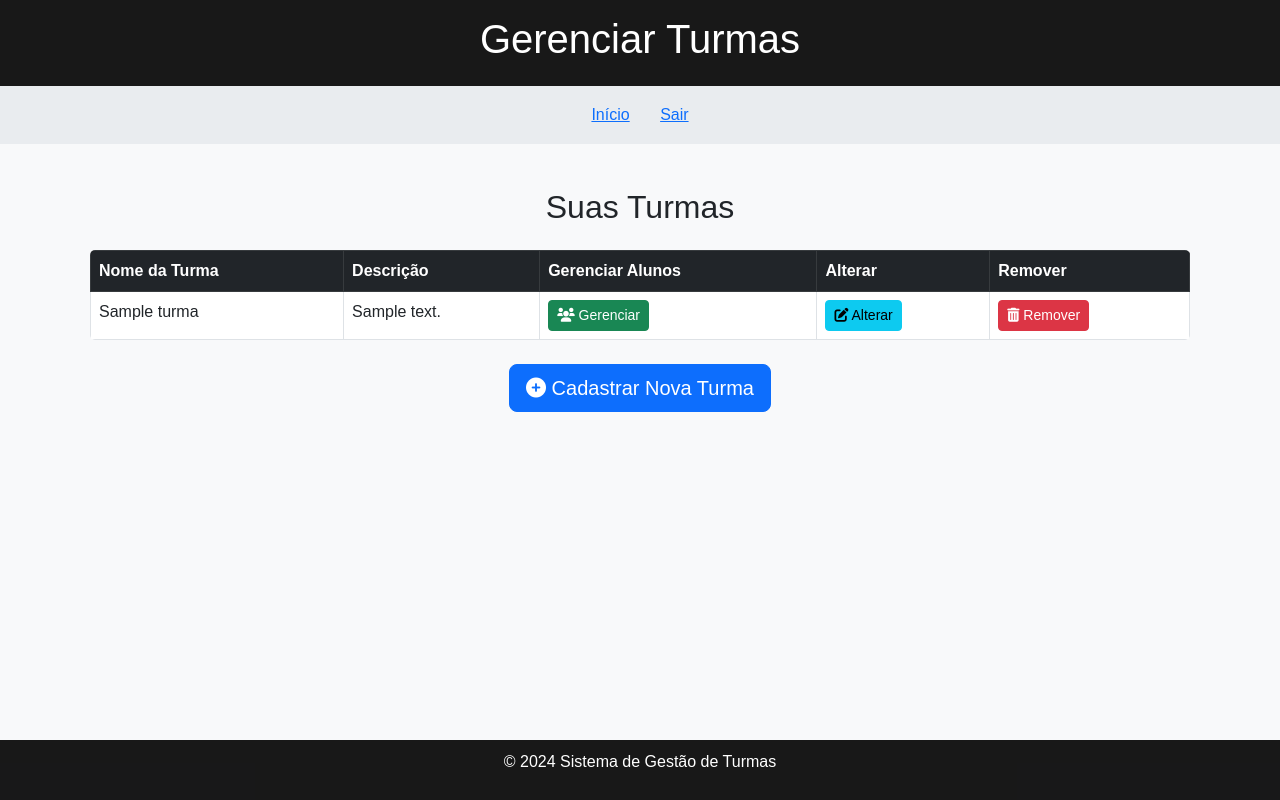
After one commit to lockoff2/TCC, a PHP site: page /Telas/turma.php in a window 1280 px wide. The commit adds this page. Run offline with PHP 8.4, Linux system fonts and the light colour scheme; the visitor is signed in with stand-in values (Sample User, id 1); tables that the repository leaves empty hold one stand-in row (values such as "Sample post").

```diff
--- /dev/null
+++ b/CSS/cadastro.css
@@ -0,0 +1,62 @@
+body {
+    font-family: Arial, sans-serif;
+    margin: 0;
+    padding: 0;
+    display: flex;
+    flex-direction: column;
+    min-height: 100vh;
+    background-color: #f8f9fa;
+}
+
+header {
+    background-color: rgba(0, 0, 0, 0.9);
+    color: white;
+    padding: 15px 20px;
+    text-align: center;
+}
+
+nav {
+    background-color: #e9ecef;
+    padding: 10px;
+    text-align: center;
+}
+
+nav a {
+    text-decoration: none;
+    color: #007bff;
+    padding: 10px 15px;
+}
+
+nav a:hover {
+    color: #0056b3;
+    text-decoration: underline;
+}
+
+.container {
+    flex: 1;
+    padding: 20px;
+}
+
+footer {
+    background-color: rgba(0, 0, 0, 0.9);
+    color: white;
+    text-align: center;
+    padding: 10px;
+    position: relative;
+    bottom: 0;
+    width: 100%;
+}
+
+.table {
+    background-color: white;
+    border-radius: 5px;
+    overflow: hidden;
+}
+
+.table-hover tbody tr:hover {
+    background-color: #f1f1f1;
+}
+
+.btn-sm {
+    font-size: 0.875rem;
+}
--- a/Controle/controlealuno.php
+++ b/Controle/controlealuno.php
@@ -10,9 +10,9 @@ class controlealuno{
             $conexao = $conexao->conexao();
             $stmt = $conexao->prepare("SELECT * FROM aluno;");
             $stmt->execute();
-            $professor = $stmt->fetchAll();
+            $aluno = $stmt->fetchAll();
             $stmt = null;
-            return $professor;
+            return $aluno;
         }
 
         public function cadastraraluno(Aluno $aluno) {
@@ -47,6 +47,7 @@ class controlealuno{
         }
 
         public function logout(){
+
             session_destroy();
         }
 
--- a/Controle/controleprofessor.php
+++ b/Controle/controleprofessor.php
@@ -47,7 +47,9 @@ class controleprofessor{
         }
 
         public function logout(){
+            $_SESSION['logged_in'] = false;
             session_destroy();
+            header('Location: ../Telas/login.php');
         }
 
         public function returnid() {
--- /dev/null
+++ b/Controle/controleturma.php
@@ -0,0 +1,64 @@
+<?php
+
+include_once __DIR__ . '/../Banco/conexao.php';
+
+
+class controleturmma
+{
+
+    public function todasturmas()
+    {
+        $conexao = new Conexao();
+        $conexao = $conexao->conexao();
+        $stmt = $conexao->prepare("SELECT * FROM turma;");
+        $stmt->execute();
+        $turma = $stmt->fetchAll();
+        $stmt = null;
+        return $turma;
+    }
+
+    public function cadastrarTurma(Turma $turma)
+    {
+        $conexao = new Conexao();
+        $conexao = $conexao->conexao();
+        $sql = "INSERT INTO turma(nome, descricao, professorid, alunoid ) VALUES(:enome, :edescricao, :eprofessorid, :ealunoid);";
+        $pstmt = $conexao->prepare($sql);
+        $pstmt->bindValue(':enome', $turma->getNome());
+        $pstmt->bindValue(':edescricao', $turma->getDescricao());
+        $pstmt->bindValue(':eprofessorid', $turma->getProfessorid());
+        $pstmt->bindValue(':ealunoid', $turma->getAlunoid());
+        $result = $pstmt->execute();
+        return $result;
+    }
+
+    public function listarTurmasProfessor($idprofessor)
+    {
+        $conexao = new Conexao();
+        $conexao = $conexao->conexao();
+        $stmt = $conexao->prepare("SELECT * FROM turma WHERE professorid = :idprofessor");
+        $stmt->bindParam(':idprofessor', $idprofessor, PDO::PARAM_INT);
+        $stmt->execute();
+        $anuncios = $stmt->fetchAll(PDO::FETCH_ASSOC);
+        return $anuncios;
+    }
+
+    public function editarTurma(Turma $turma)
+    {
+
+        $conexao = new Conexao();
+        $conexao = $conexao->conexao();
+
+        $sqlSetor = "UPDATE setor SET nome = :enome, descricao = :edescricao WHERE id = :eid AND professorid = :eprofessorid";
+        $pstmt = $conexao->prepare($sqlSetor);
+        $pstmt->bindValue(':enome', $turma->getNome());
+        $pstmt->bindValue(':edescricao', $turma->getDescricao());
+        $pstmt->bindValue(':eprofessorid', $turma->getProfessorid());
+        $pstmt->bindValue(':eid', $turma->getId());
+
+        $pstmt->execute();
+
+        return true;
+    }
+}
+
+?>
--- a/Model/Professor.php
+++ b/Model/Professor.php
@@ -5,7 +5,6 @@ class Professor{
  private $nome;
 private $cpf;
 private $email;
-
 
  private $senha;
 
--- /dev/null
+++ b/Telas/Turma.php
@@ -0,0 +1,95 @@
+<?php
+session_start();
+include_once '../Controle/controleturma.php';
+include_once '../Controle/controleprofessor.php';
+
+$turmaCtrl = new controleturmma();
+$professorCtrl = new controleprofessor();
+
+if (!$professorCtrl->isLoggedIn()) {
+    header('Location: login.php');
+    exit;
+}
+
+$professorId = $_SESSION['user_id'];
+$turmas = $turmaCtrl->listarTurmasProfessor($professorId);
+?>
+
+<!DOCTYPE html>
+<html lang="pt">
+<head>
+    <meta charset="UTF-8">
+    <meta name="viewport" content="width=device-width, initial-scale=1.0">
+    <title>Gerenciar Turmas</title>
+    <link rel="stylesheet" href="https://cdnjs.cloudflare.com/ajax/libs/font-awesome/6.0.0-beta3/css/all.min.css">
+    <link rel="stylesheet" href="https://cdn.jsdelivr.net/npm/bootstrap@5.3.0/dist/css/bootstrap.min.css">
+    <link rel="stylesheet" type="text/css" href="../CSS/cadastro.css">
+    <script>
+        function confirmarExclusao(idTurma) {
+            if (confirm('Você realmente deseja apagar esta turma?')) {
+                window.location.href = '../Controle/apagarTurma.php?idTurma=' + idTurma;
+            }
+        }
+    </script>
+</head>
+<body>
+    <header>
+        <h1>Gerenciar Turmas</h1>
+    </header>
+    <nav>
+        <a href="index.php" class="btn btn-link">Início</a>
+        <a href="../Controle/sair.php" class="btn btn-link">Sair</a>
+    </nav>
+    <div class="container mt-4">
+        <h2 class="text-center mb-4">Suas Turmas</h2>
+        <?php if (empty($turmas)): ?>
+            <div class="alert alert-warning text-center">
+                Nenhuma turma cadastrada no momento. <a href="cadastrarTurma.php" class="alert-link">Cadastre uma nova turma aqui!</a>
+            </div>
+        <?php else: ?>
+            <table class="table table-bordered table-hover">
+                <thead class="table-dark">
+                    <tr>
+                        <th>Nome da Turma</th>
+                        <th>Descrição</th>
+                        <th>Gerenciar Alunos</th>
+                        <th>Alterar</th>
+                        <th>Remover</th>
+                    </tr>
+                </thead>
+                <tbody>
+                    <?php foreach ($turmas as $turma): ?>
+                        <tr>
+                            <td><?php echo htmlspecialchars($turma['nome']); ?></td>
+                            <td><?php echo htmlspecialchars($turma['descricao']); ?></td>
+                            <td>
+                                <a href="gerenciarAlunos.php?idTurma=<?php echo $turma['id']; ?>" class="btn btn-success btn-sm">
+                                    <i class="fas fa-users"></i> Gerenciar
+                                </a>
+                            </td>
+                            <td>
+                                <a href="alterarTurma.php?idTurma=<?php echo $turma['id']; ?>" class="btn btn-info btn-sm">
+                                    <i class="fas fa-edit"></i> Alterar
+                                </a>
+                            </td>
+                            <td>
+                                <button class="btn btn-danger btn-sm" onclick="confirmarExclusao(<?php echo $turma['id']; ?>)">
+                                    <i class="fas fa-trash-alt"></i> Remover
+                                </button>
+                            </td>
+                        </tr>
+                    <?php endforeach; ?>
+                </tbody>
+            </table>
+        <?php endif; ?>
+        <div class="text-center mt-4">
+            <a href="cadastrarTurma.php" class="btn btn-primary btn-lg">
+                <i class="fas fa-plus-circle"></i> Cadastrar Nova Turma
+            </a>
+        </div>
+    </div>
+    <footer>
+        <p>&copy; 2024 Sistema de Gestão de Turmas</p>
+    </footer>
+</body>
+</html>
```
Also changed, not shown: CSS/index.css (added, +98 -0 lines), Controle/sair.php (added, +12 -0 lines), Model/Turma.php (+45 -1 lines), Telas/Cadastrarturma.php (added, +118 -0 lines), Telas/Login.php (+33 -17 lines), Telas/Professor.php (+71 -0 lines).
